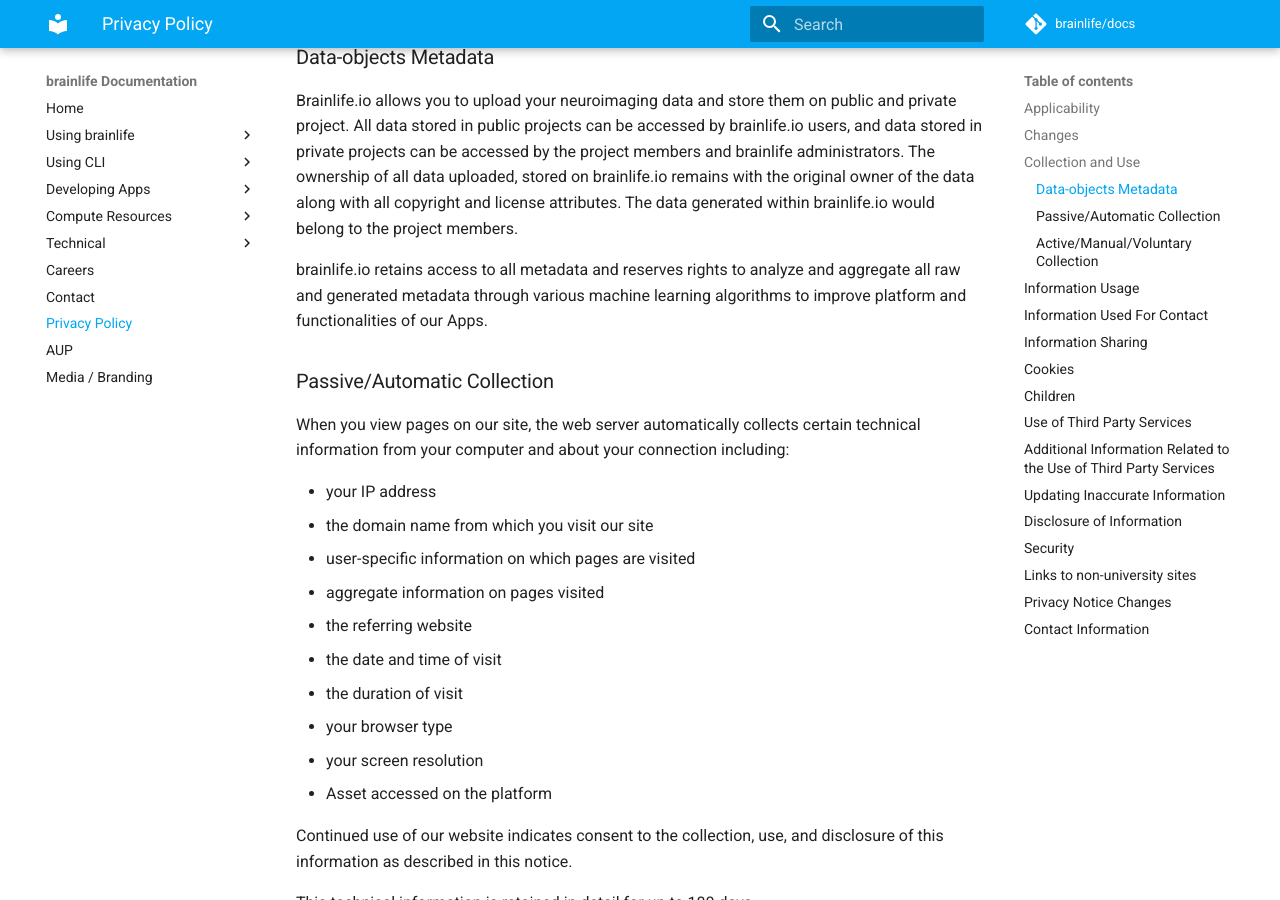
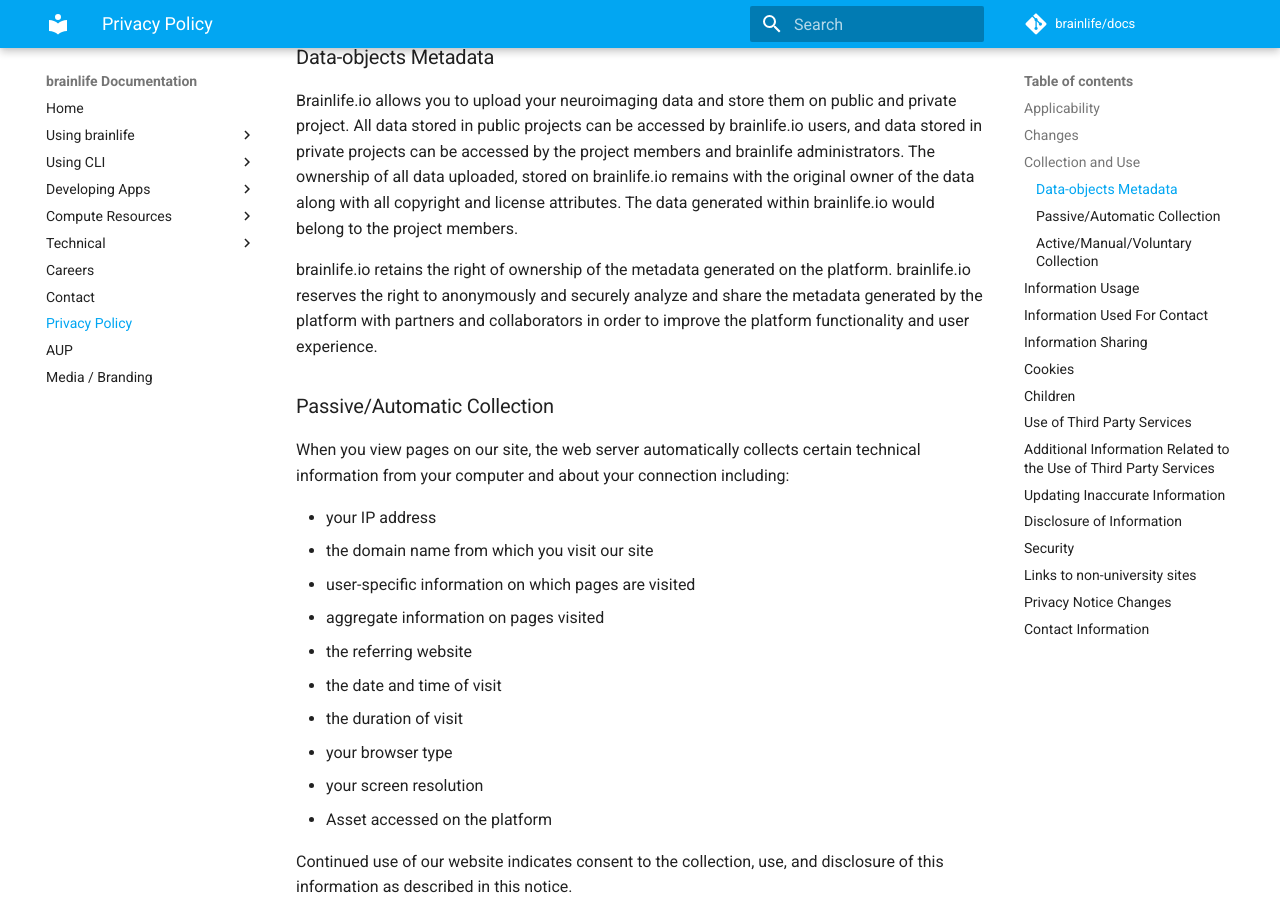
Before and after one commit to brainlife/docs, an MkDocs documentation site: the page built from docs/privacy.md, in a window 1280 px wide and 900 px high, scrolled down 643 px. Built offline with MkDocs 1.6.1 and Material for MkDocs 9.7.7, drawn with Linux system fonts in a browser that asks for light colours; comment, search, counter and statistics services are not loaded.

Commit message:
Update privacy.md

```diff
--- a/docs/privacy.md
+++ b/docs/privacy.md
@@ -19,7 +19,7 @@
 
 Brainlife.io allows you to upload your neuroimaging data and store them on public and private project. All data stored in public projects can be accessed by brainlife.io users, and data stored in private projects can be accessed by the project members and brainlife administrators. The ownership of all data uploaded, stored on brainlife.io remains with the original owner of the data along with all copyright and license attributes. The data generated within brainlife.io would belong to the project members.
 
-brainlife.io retains access to all metadata and reserves rights to analyze and aggregate all raw and generated metadata through various machine learning algorithms to improve platform and functionalities of our Apps.
+brainlife.io retains the right of ownership of the metadata generated on the platform. brainlife.io reserves the right to anonymously and securely analyze and share the metadata generated by the platform with partners and collaborators in order to improve the platform functionality and user experience.
 
 ### Passive/Automatic Collection
 
```
